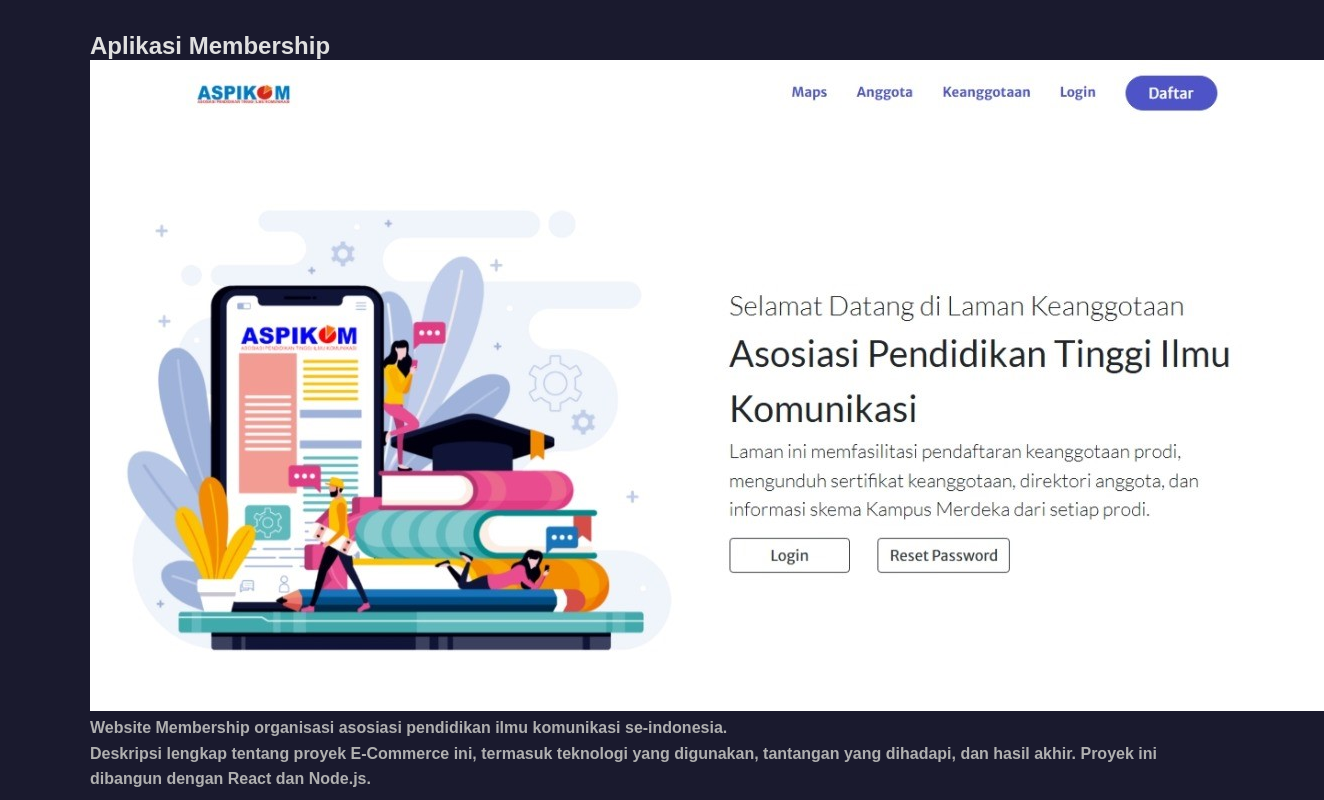
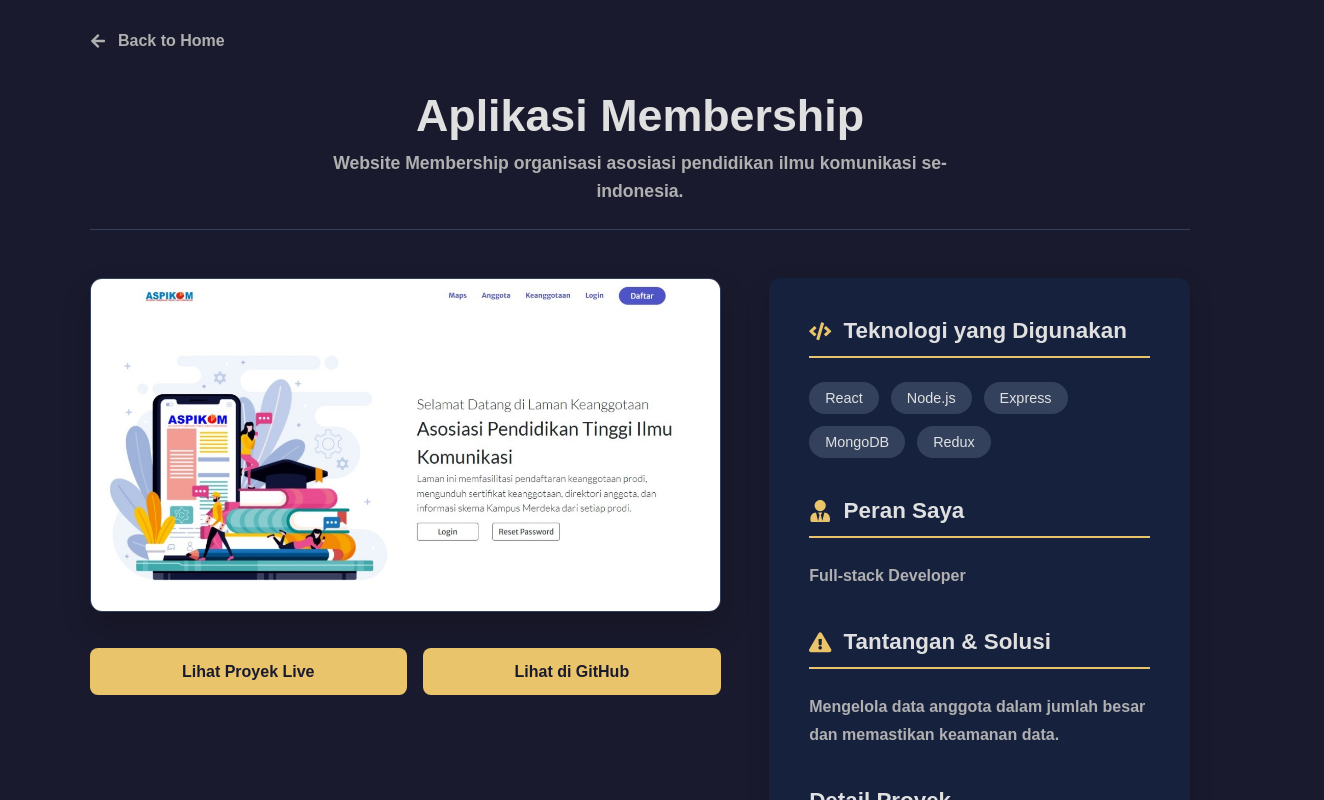
Before and after one commit to mrmoody-dev/porto_dilsdev, a React (Create React App) app: page /project/aplikasi-membership in a window 1280 px wide. Shown: the top 800 px of the page, 1324 px wide, since content can reach past the window. Built offline with nearby package versions, Linux system fonts and the light colour scheme.

Commit message:
feat: Add 'Back to Home' navigation on Project Detail page

```diff
--- a/src/components/ProjectDetail.tsx
+++ b/src/components/ProjectDetail.tsx
@@ -1,7 +1,8 @@
 // src/components/ProjectDetail.jsx
 import React from "react";
-import { useParams } from "react-router-dom";
+import { Link, useParams } from "react-router-dom";
 import { allProjects } from "../data/projects"; // Impor data dari file terpusat
+import { FaCode, FaUserTie, FaExclamationTriangle, FaArrowLeft } from 'react-icons/fa';
 
 function ProjectDetail() {
   const { id } = useParams();
@@ -13,15 +14,52 @@
 
   return (
     <section className="project-detail-section">
-      <div className="project-detail-content">
+      <Link to="/" className="back-to-home-link">
+        <FaArrowLeft />
+        <span>Back to Home</span>
+      </Link>
+
+      <div className="project-detail-header">
         <h2>{project.title}</h2>
-        <img
-          src={project.image}
-          alt={project.title}
-          className="project-image"
-        />
         <p>{project.description}</p>
-        <p>{project.details}</p>
+      </div>
+      <div className="project-detail-columns">
+        <div className="project-detail-left">
+          <img
+            src={project.image}
+            alt={project.title}
+            className="project-image"
+          />
+          <div className="project-links">
+            {project.liveUrl && (
+              <a href={project.liveUrl} target="_blank" rel="noopener noreferrer" className="project-link">
+                Lihat Proyek Live
+              </a>
+            )}
+            {project.githubUrl && (
+              <a href={project.githubUrl} target="_blank" rel="noopener noreferrer" className="project-link">
+                Lihat di GitHub
+              </a>
+            )}
+          </div>
+        </div>
+        <div className="project-detail-right">
+          <h3><FaCode /> Teknologi yang Digunakan</h3>
+          <ul>
+            {project.technologies.map((tech, index) => (
+              <li key={index}>{tech}</li>
+            ))}
+          </ul>
+
+          <h3><FaUserTie /> Peran Saya</h3>
+          <p>{project.role}</p>
+
+          <h3><FaExclamationTriangle /> Tantangan & Solusi</h3>
+          <p>{project.challenges}</p>
+
+          <h3>Detail Proyek</h3>
+          <p>{project.details}</p>
+        </div>
       </div>
     </section>
   );
--- a/src/styles/components/_ProjectDetail.scss
+++ b/src/styles/components/_ProjectDetail.scss
@@ -1,4 +1,29 @@
 // porto/src/styles/components/_ProjectDetail.scss
+
+.back-to-home-link {
+  display: inline-flex;
+  align-items: center;
+  gap: 0.75rem;
+  margin-bottom: 2.5rem;
+  font-family: var(--font-heading);
+  font-weight: 600;
+  color: var(--text-secondary);
+  transition: color 0.3s ease, transform 0.3s ease;
+
+  &:hover {
+    color: var(--accent-color);
+    transform: translateX(-4px);
+    text-decoration: none;
+  }
+
+  svg {
+    transition: transform 0.3s ease;
+  }
+
+  &:hover svg {
+    transform: scale(1.1);
+  }
+}
 
 .project-detail-section {
   padding: 2rem 0;
```
